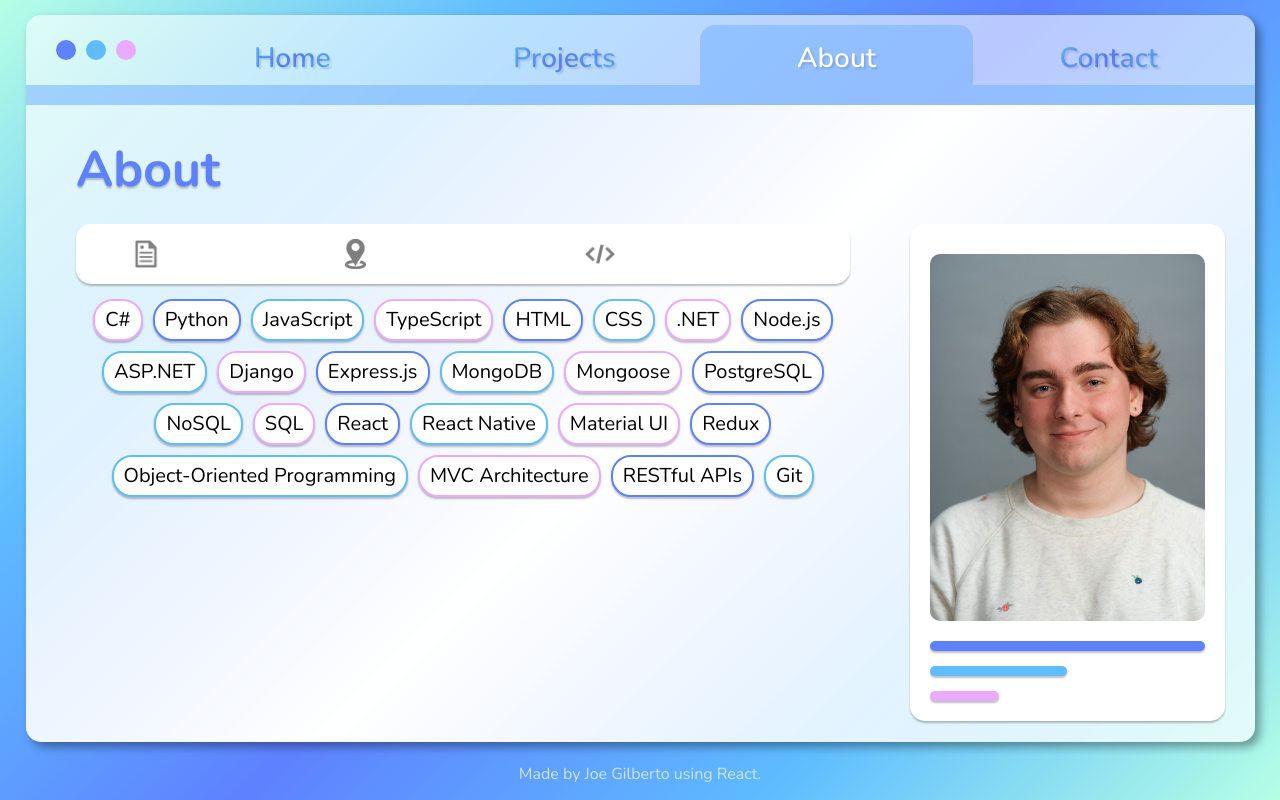
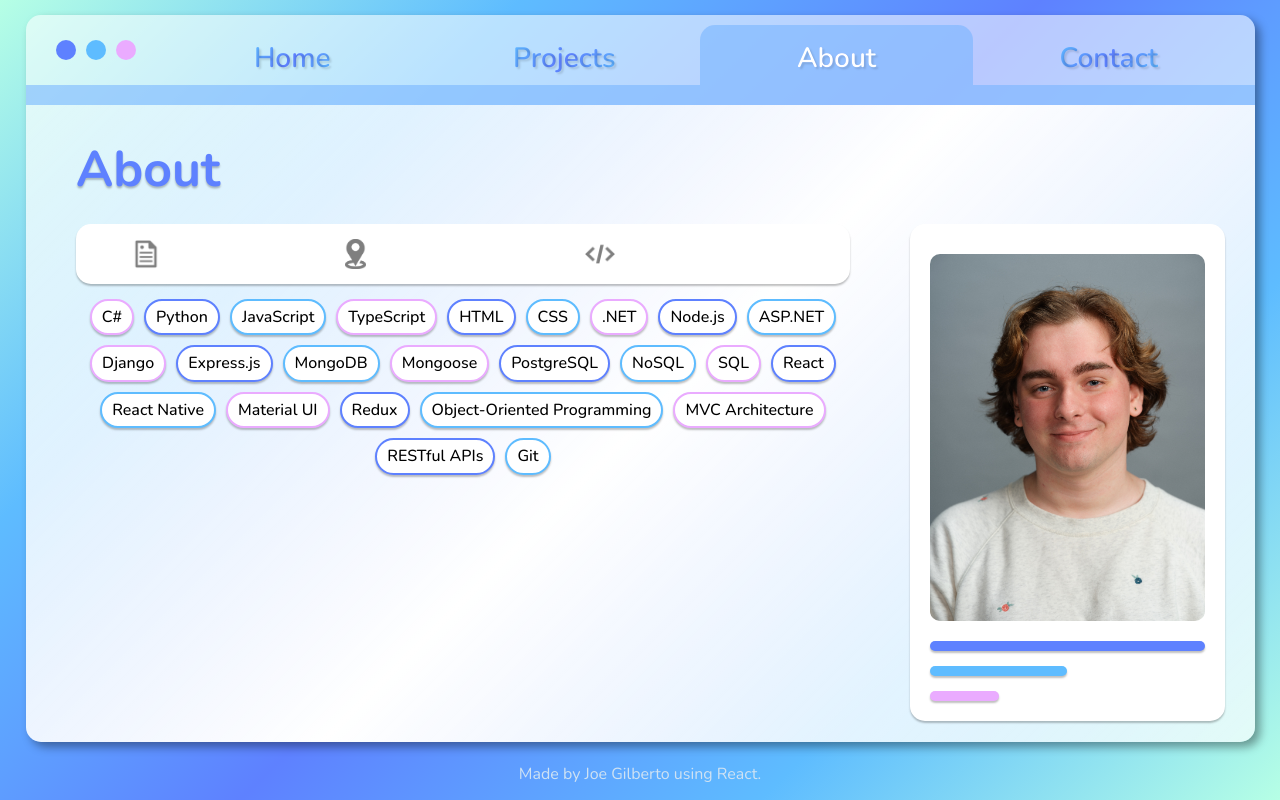
Before and after one commit to joekgilberto/portfolio, a React (Create React App) app: page /about in a window 1280 px wide. Built offline with nearby package versions, Linux system fonts and the light colour scheme.

Commit message:
shrinks skill p

```diff
--- a/src/pages/About/About.css
+++ b/src/pages/About/About.css
@@ -28,6 +28,8 @@
 .skills p{
     margin: 0 !important;
     padding: 5px 10px;
+    font-size: 16px !important;
+    font-weight: 500;
     background-color: #fff;
     border-radius: 20px;
     box-shadow: 0px 2px 2px #00000040;
```
